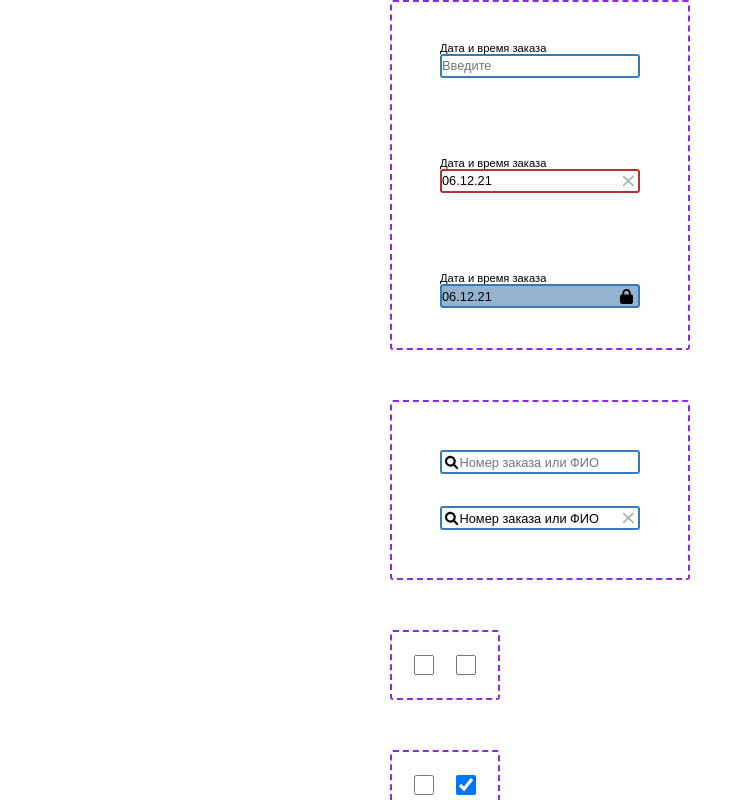
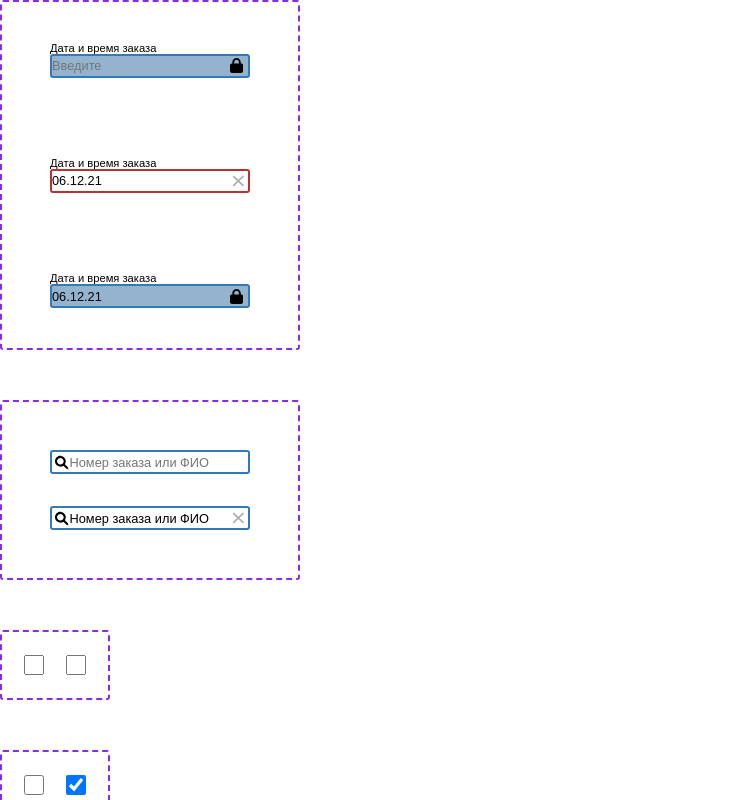
Before and after one commit to SukhanovPavel/admin-panel, a React (Create React App) app: page / in a window 1280 px wide. Shown: the top 800 px of the page, without its empty margins (0-753 px from the left). Built offline with nearby package versions, Linux system fonts and the light colour scheme.

Commit message:
add props

```diff
--- a/src/App.js
+++ b/src/App.js
@@ -10,7 +10,10 @@ import {
 
 function App() {
   return <div>
-    <Input />
+    <Input
+      isErr={false}
+      isLock={true}
+      />
     <Searchbar />
     <Radio />
     <Checkbox />
--- a/src/components/Dropdowns/Dropdowns.js
+++ b/src/components/Dropdowns/Dropdowns.js
@@ -5,7 +5,7 @@ import styles from './Dropdowns.module.css';
 function Dropdowns({isOpen}) {
     const blockStyle = classnames({
         [styles.dropdownStyle]: isOpen,
-        [styles.dropdownStyleNull]: true,
+        [styles.dropdownStyleNull]: !isOpen,
     })
     return (
         <div className={styles.dropdowns}>
--- a/src/components/Dropdowns/Dropdowns.module.css
+++ b/src/components/Dropdowns/Dropdowns.module.css
@@ -25,7 +25,8 @@
     flex: 0 0 25%;
 }
 .dropdownStyleNull {
-    display: none;
+    /* display: none; */
+    visibility: hidden;
 }
 .dropdownStyle {
     padding: 0.5rem;
--- a/src/components/Input/Input.js
+++ b/src/components/Input/Input.js
@@ -1,25 +1,44 @@
+import cx from 'classnames';
 import styles from './Input.module.css';
 
-function Input() {
+function Input({isErr, isLock}) {
+    const inputStyles = cx({
+        [styles.inputForm]: true,
+        [styles.inputFormError]: isErr,
+        [styles.inputFormLock]: isLock,
+    })
+    const buttonX = cx({
+        [styles.x]: isErr,
+        [styles.xNone]: !isErr,
+    })
+    const locked = cx({
+        [styles.lock]: isLock,
+        [styles.lockNone]: !isLock,
+    })
     return (
         <div className={styles.input}>
-            <div className={styles.field}>
+            <div className={styles.wrapper}>
                 <div type="text" className={styles.topText}>Дата и время заказа</div>
-                <div className={styles.inputFormBorderBlue}>
+                <div className={inputStyles}>
                     <input type="text" className={styles.inp} placeholder="Введите"></input>
+                    <input type="button" value="&#215;" className={buttonX}></input>
+                    <svg xmlns="http://www.w3.org/2000/svg" className={locked} viewBox="0 0 448 512">
+                        <path d="M80 192V144C80 64.47 144.5 0 224 0C303.5 0 368 64.47 368 144V192H384C419.3 192 448 220.7 448 256V448C448 483.3 419.3 512 384 512H64C28.65 512 0 483.3 0 448V256C0 220.7 28.65 192 64 192H80zM144 192H304V144C304 99.82 268.2 64 224 64C179.8 64 144 99.82 144 144V192z"/>
+                    </svg>
                 </div>
             </div>
-            <div className={styles.field}>
+            <div className={styles.wrapper}>
                 <div type="text" className={styles.topText}>Дата и время заказа</div>
-                <div className={styles.inputFormBorderRed}>
+                <div className={styles.inputFormError}>
                     <input type="text" className={styles.inp} id="black" placeholder="06.12.21"></input>
                     <input type="button" value="&#215;" className={styles.x}></input>
                 </div>
             </div>
-            <div className={styles.field}>
+            <div className={styles.wrapper}>
                 <div type="text" className={styles.topText}>Дата и время заказа</div>
-                <div className={styles.inputFormBorderBlueBackgroundBlue}>
+                <div className={styles.inputFormLock}>
                     <input type="text" className={styles.inp} id="black" placeholder="06.12.21" disabled></input>
+                    <input type="button" value="&#215;" className={buttonX}></input>
                     <svg xmlns="http://www.w3.org/2000/svg" className={styles.lock} viewBox="0 0 448 512">
                         <path d="M80 192V144C80 64.47 144.5 0 224 0C303.5 0 368 64.47 368 144V192H384C419.3 192 448 220.7 448 256V448C448 483.3 419.3 512 384 512H64C28.65 512 0 483.3 0 448V256C0 220.7 28.65 192 64 192H80zM144 192H304V144C304 99.82 268.2 64 224 64C179.8 64 144 99.82 144 144V192z"/>
                     </svg>
--- a/src/components/Input/Input.module.css
+++ b/src/components/Input/Input.module.css
@@ -3,12 +3,12 @@
     padding: 0;
     box-sizing: border-box;
 }
-body {
+/* body {
     font-family: sans-serif;
     display: flex;
     flex-direction: column;
     align-items: center;
-}
+} */
 .input {
     width: 300px;
     height: 350px;
@@ -25,8 +25,10 @@ body {
     height: 1.5rem;
     display: flex;
     justify-content: space-between;
+    border: solid 2px #337AB7;
+    border-radius: 3px;
 }
-.inputFormBorderRed {
+.inputFormError {
     position: relative;
     width: 200px;
     height: 1.5rem;
@@ -35,7 +37,7 @@ body {
     border: solid 2px #b73333;
     border-radius: 3px;
 }
-.inputFormBorderBlue {
+/* .inputFormBorderBlue {
     position: relative;
     width: 200px;
     height: 1.5rem;
@@ -43,8 +45,8 @@ body {
     justify-content: space-between;
     border: solid 2px #337AB7;
     border-radius: 3px;
-}
-.inputFormBorderBlueBackgroundBlue {
+} */
+.inputFormLock {
     position: relative;
     width: 200px;
     height: 1.5rem;
@@ -86,17 +88,20 @@ body {
     transform: rotate(270deg);
     opacity: .3;
 }
-
+.xNone {
+    display: none;
+}
 .topText {
     font-family: sans-serif;
     font-size: 0.7rem;
 }
-
+.lockNone {
+    display: none;
+}
 .lock {
     margin-right: 0.3rem;
     margin-top: 0.1rem;
     margin-bottom: 0.1rem;
-
 }
 
 input[id="black"]::placeholder { color: black; }
```
